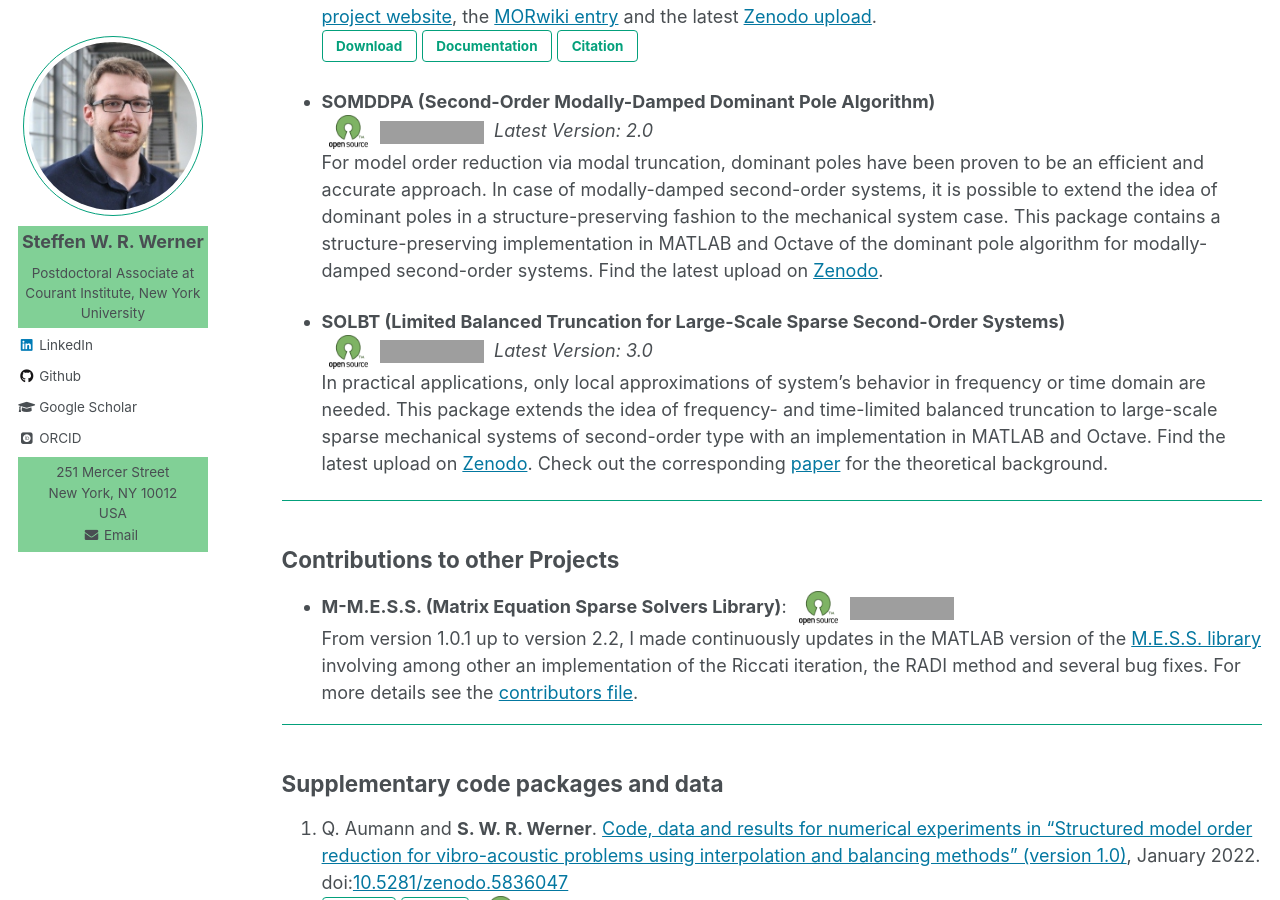
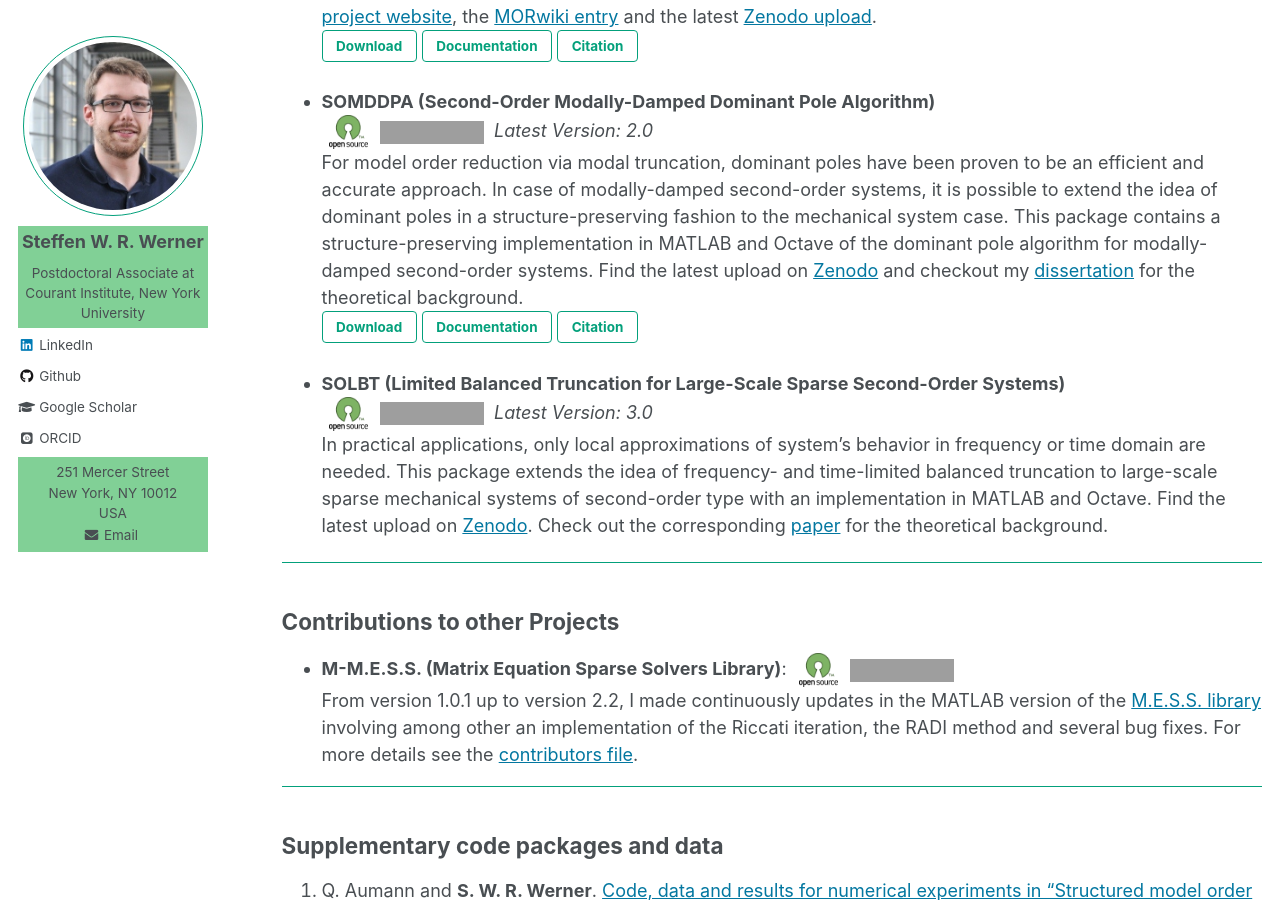
Before and after one commit to ninsteve/ninsteve.github.io, a Jekyll site: the page built from _pages/software.md, in a window 1280 px wide and 900 px high, scrolled down 367 px. Built offline with Jekyll 4.4.1, drawn with Linux system fonts in a browser that asks for light colours; nearby versions of some CDN libraries; some web fonts are replaced; formulas are drawn with MathJax 3; grey boxes are pictures that could not be loaded.

Commit message:
Added buttons for SOMDDPA.

```diff
--- a/_pages/software.md
+++ b/_pages/software.md
@@ -55,7 +55,14 @@ author_profile: true
   This package contains a structure-preserving implementation in MATLAB and
   Octave of the dominant pole algorithm for modally-damped second-order systems.
   Find the latest upload on <a target="_blank"
-  href="https://doi.org/10.5281/zenodo.2553901">Zenodo</a>.
+  href="https://doi.org/10.5281/zenodo.2553901">Zenodo</a> and checkout my
+  <a target="_blank" href="https://doi.org/10.25673/38617">dissertation</a>
+  for the theoretical background.<br/>
+  <a target="blank_" href="https://doi.org/10.5281/zenodo.2553901">
+  <button class="btn btn--inverse">Download</button></a>
+  <a target="blank_" href="https://doi.org/10.25673/38617">
+  <button class="btn btn--inverse">Documentation</button></a>
+  <button id="citationSOMDDPA-pop" class="btn btn--inverse">Citation</button>
 
 * **SOLBT (Limited Balanced Truncation for Large-Scale Sparse Second-Order
   Systems)**<br/>
--- a/files/software/citation.html
+++ b/files/software/citation.html
@@ -24,3 +24,21 @@ Please include the following two references when using MORLAB in your work:
     doi:10.5281/zenodo.3332716
 </code></pre></div>
 <!--=========================================================================-->
+<script>
+  $(function(){
+  $('#citationSOMDDPA-pop').magnificPopup({ items: { src: '#citationSOMDDPA' },
+  closeBtnInside: true, autoFocusLast: false, fixedContentPos: false,
+  type: 'inline' }); });
+</script>
+<div id="citationSOMDDPA" class="bibtex-dialog mfp-hide">
+<pre><code>
+Please include the following two references when using SOMDDPA in your work:
+
+[1] S. W. R. Werner. Structure-Preserving Model Reduction for Mechanical
+    Systems. Dissertation, Otto-von-Guericke-Universität, Magdeburg,
+    Germany, 2021. doi:10.25673/38617
+
+[2] P. Benner and S. W. R. Werner. SOMDDPA – Second-Order Modally-Damped
+    Dominant Pole Algorithm (version 2.0), April 2021.
+    doi:10.5281/zenodo.3997649
+</code></pre></div>
```
